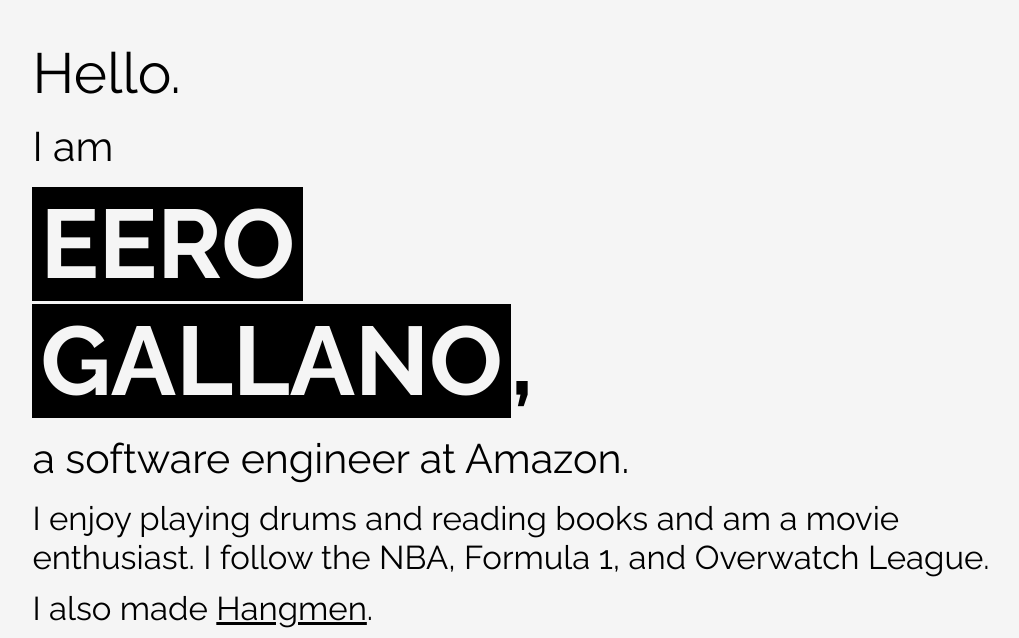
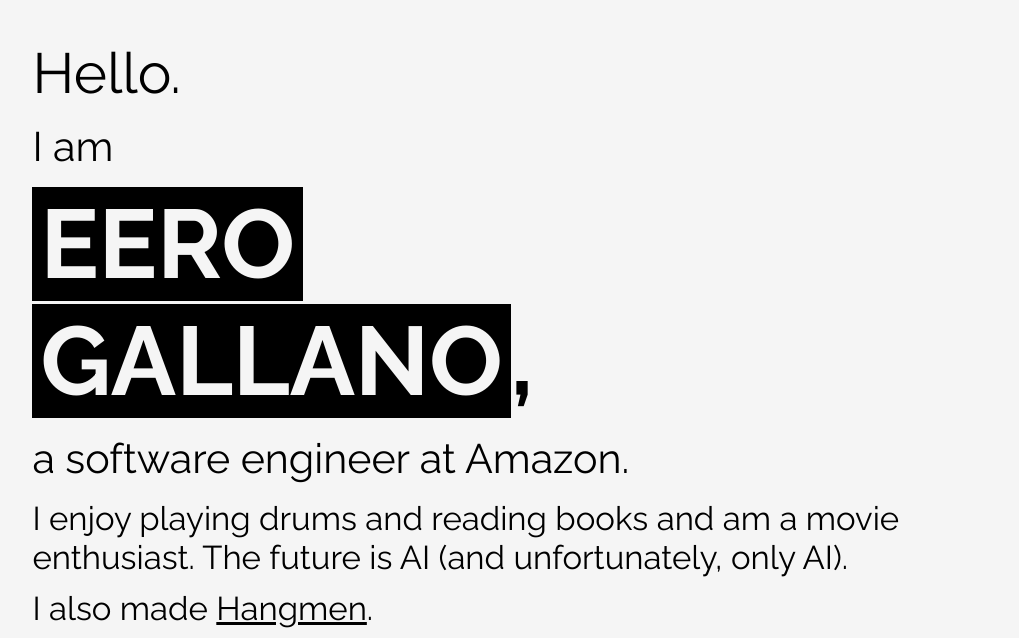
Before and after one commit to gallanoe/gallanoe.github.io, a plain HTML site: page index.html in a window 1280 px wide. Shown: the top 638 px of the page, without its empty margins (21-1040 px from the left). Drawn offline with Linux system fonts and the light colour scheme.

Commit message:
Updated resume + page

```diff
--- a/index.html
+++ b/index.html
@@ -27,7 +27,7 @@
     a software engineer at Amazon.
   </p>
   <p class="self-desc-more">
-  	I enjoy playing drums and reading books and am a movie enthusiast. I follow the NBA, Formula 1, and Overwatch League.
+  	I enjoy playing drums and reading books and am a movie enthusiast. The future is AI (and unfortunately, only AI).
   </p>
   <p class="self-desc-more">
     I also made <a class="link" href="http://www.hangmen.io">Hangmen</a>.
```
Also changed, not shown: 1 other file.
